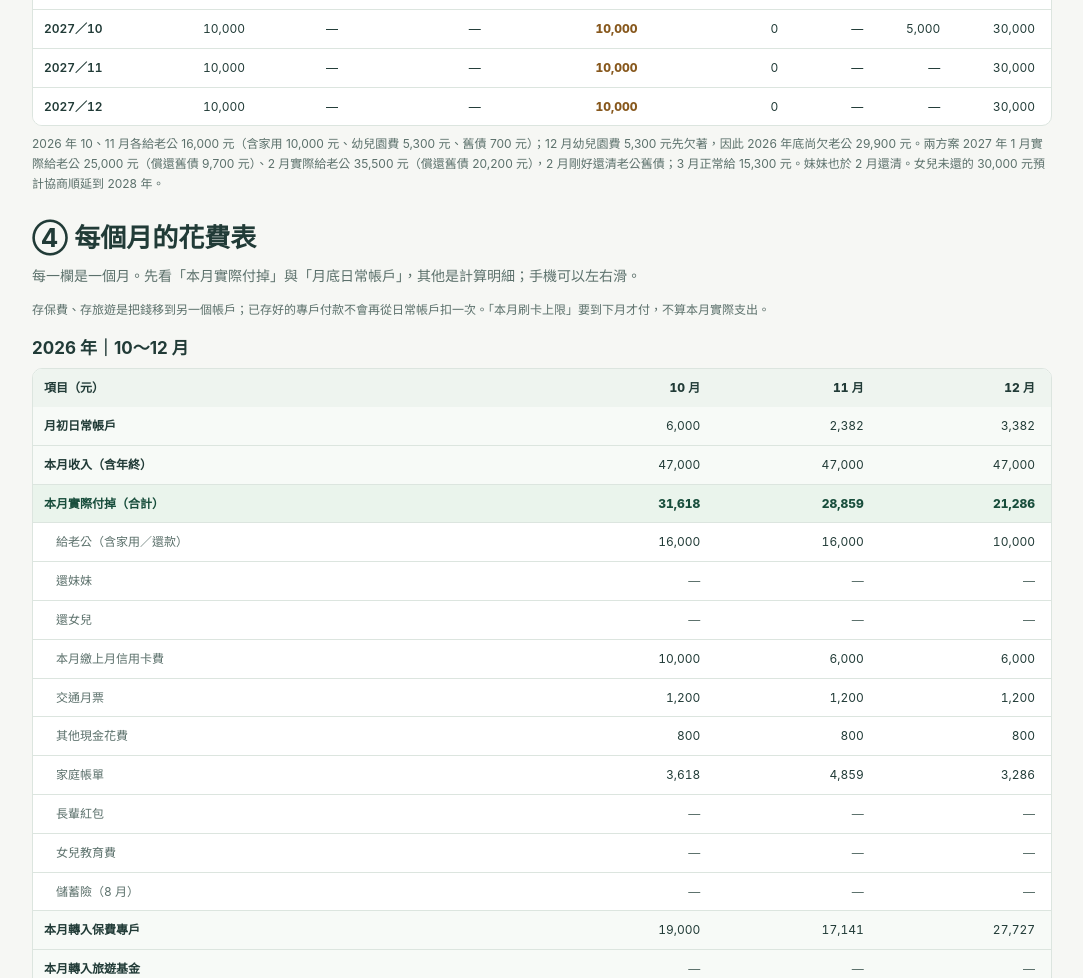
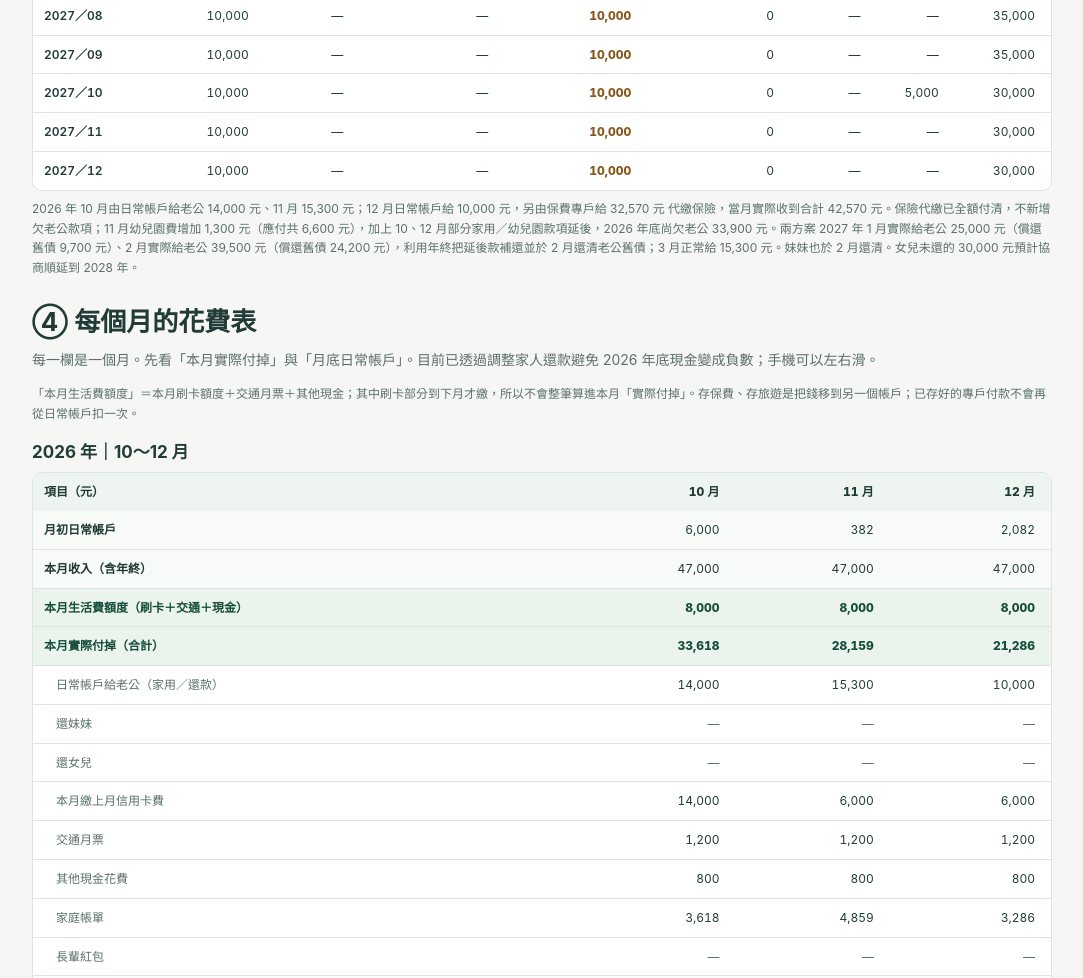
Before and after one commit to im1010ioio/s, a plain HTML site: page index.html in a window 1280 px wide. Shown: the part 1822-2800 px from the top of the page, without its empty margins (98-1181 px from the left). Drawn offline with Linux system fonts and the light colour scheme.

Commit message:
Update index.html

```diff
--- a/index.html
+++ b/index.html
@@ -173,7 +173,7 @@
                     <span>2 月還清老公；妹妹改在 4 月還清，3 月照常出遊。</span>
                 </button>
             </div>
-            <p class="note" id="plan-notice">2026 年 10、11 月每月固定給老公 16,000 元。兩方案 2027 年 1 月實際給老公 25,000 元、2 月 35,500 元，2 月剛好還清舊債，3 月正常付款；B 方案的妹妹欠款安排於 4 月償還，需先取得同意。女兒剩餘 30,000 元預計協商順延到 2028 年。</p>
+            <p class="note" id="plan-notice">為避免年底現金不足，2026 年 10 月由日常帳戶給老公 14,000 元、11 月 15,300 元、12 月 10,000 元；11 月幼兒園費另增加 1,300 元，當月應付幼兒園費共 6,600 元，未付差額併入欠老公金額。12 月另從保費專戶給老公 32,570 元代繳保險，因此當月老公共收到 42,570 元；這筆保費不算還舊債，也不重複扣日常帳戶。兩方案 2027 年 1 月實際給老公 25,000 元、2 月 39,500 元，利用年終補還後於 2 月還清老公舊債，3 月恢復正常付款；B 方案的妹妹欠款安排於 4 月償還，需先取得同意。女兒剩餘 30,000 元預計協商順延到 2028 年。</p>
             <nav class="table-shortcuts" aria-label="跳到計畫內容">
                 <a href="#repayment">還款表</a><a href="#spending">每月花費表</a><a href="#steps">每個月照著做</a>
             </nav>
@@ -212,29 +212,29 @@
         <section id="repayment">
             <h2>③ 給老公、妹妹、女兒的還款表</h2>
             <p class="lead">「實際給老公」是這個月真正付出去的錢；「月底還欠老公」會包含尚未支付、由老公代墊的款項。切換上方 A／B 方案，表格也會一起更新。</p>
-            <p class="note">1 月實付 25,000 元、2 月實付 35,500 元，合計剛好 60,500 元；2 月還清老公舊債。沒有預付下個月，3 月照常付 15,300 元。</p>
+            <p class="note">1 月實付 25,000 元、2 月實付 39,500 元；把 2026 年延後的款項與 11 月新增的 1,300 元幼兒園費一起補還，2 月還清老公舊債。沒有預付下個月，3 月照常付 15,300 元。</p>
             <div class="table-scroll"><table class="money-table ledger-table" aria-label="2026 十月至 2027 十二月家人還款明細">
-                <thead><tr><th scope="col">月份</th><th scope="col">家用<br>應付</th><th scope="col">幼兒園費<br>應付</th><th scope="col">欠老公<br>本月變化</th><th scope="col">實際給老公<br>（含家用、還款）</th><th scope="col">月底還欠老公<br>（含未付代墊）</th><th scope="col">還妹妹</th><th scope="col">還女兒</th><th scope="col">月底還欠<br>家人合計</th></tr></thead>
+                <thead><tr><th scope="col">月份</th><th scope="col">家用<br>應付</th><th scope="col">幼兒園費<br>應付</th><th scope="col">欠老公<br>本月變化</th><th scope="col">實際給老公<br>（含保費代繳）</th><th scope="col">月底還欠老公<br>（含未付代墊）</th><th scope="col">還妹妹</th><th scope="col">還女兒</th><th scope="col">月底還欠<br>家人合計</th></tr></thead>
                 <tbody id="repayment-rows"></tbody>
             </table></div>
-            <p class="table-note" id="repayment-note">10、11 月每月固定給老公 16,000 元；12 月幼兒園費 5,300 元仍暫記欠老公。女兒未還的 30,000 元預計協商順延到 2028 年，尚未清償。</p>
+            <p class="table-note" id="repayment-note">2026 年 10 月由日常帳戶給老公 14,000 元、11 月 15,300 元、12 月 10,000 元；12 月另由保費專戶給老公 32,570 元代繳保險，當月實際收到合計 42,570 元。11 月幼兒園費增加 1,300 元，應付共 6,600 元，未付差額轉為欠老公，2027 年 2 月利用年終補還。女兒未還的 30,000 元預計協商順延到 2028 年，尚未清償。</p>
         </section>
         <section id="spending">
             <h2>④ 每個月的花費表</h2>
-            <p class="lead">每一欄是一個月。先看「本月實際付掉」與「月底日常帳戶」，其他是計算明細；手機可以左右滑。</p>
-            <p class="table-note">存保費、存旅遊是把錢移到另一個帳戶；已存好的專戶付款不會再從日常帳戶扣一次。「本月刷卡上限」要到下月才付，不算本月實際支出。</p>
+            <p class="lead">每一欄是一個月。先看「本月實際付掉」與「月底日常帳戶」。目前已透過調整家人還款避免 2026 年底現金變成負數；手機可以左右滑。</p>
+            <p class="table-note">「本月生活費額度」＝本月刷卡額度＋交通月票＋其他現金；其中刷卡部分到下月才繳，所以不會整筆算進本月「實際付掉」。存保費、存旅遊是把錢移到另一個帳戶；已存好的專戶付款不會再從日常帳戶扣一次。</p>
             <div class="table-block"><h3>2026 年｜10～12 月</h3><div class="table-scroll"><table class="money-table" id="spending-2026" aria-label="2026 年十月至十二月每月收支明細"></table></div></div>
             <div class="table-block"><h3>2027 年｜1～6 月</h3><div class="table-scroll"><table class="money-table" id="spending-2027-a" aria-label="2027 年一月至六月每月收支明細"></table></div></div>
             <div class="table-block"><h3>2027 年｜7～12 月</h3><div class="table-scroll"><table class="money-table" id="spending-2027-b" aria-label="2027 年七月至十二月每月收支明細"></table></div></div>
             <div class="card" style="margin-top: 14px">
                 <strong>另外已放進每月花費的大筆支出</strong>
                 <ul class="simple-list">
-                    <li>一般保費：2026 年 11 月繳 19,000 元、12 月繳 44,868 元；2027 年每月存 5,323 元，由保費專戶付款。</li>
+                    <li>一般保費：2026 年 11 月繳 19,000 元、12 月繳 44,868 元；其中 12 月有 32,570 元交給老公代繳，其餘 12,298 元支付其他保費。2027 年每月存 5,323 元，由保費專戶付款。</li>
                     <li>2027 年 2 月：預估年終 47,000 元，另有長輩紅包 12,000 元。</li>
                     <li>2027 年 8 月：儲蓄險 21,000 元、正音班 10,750 元。</li>
                     <li>2027 年 9 月：教育費預設 17,500 元；10～12 月英文＋安親每月 6,500 元。</li>
                 </ul>
-                <p class="note">緊急金是希望留下的錢，沒有當成新支出；2027 年 12 月新刷的卡費會在 2028 年 1 月付。10 月上月卡費暫估 10,000 元；期初現金 6,000 元已入帳。請先確認付款日與家人還款安排。</p>
+                <p class="note">緊急金是希望留下的錢，沒有當成新支出；2027 年 11 月起生活費提高為 15,000 元，其中刷卡額度 13,000 元、交通月票 1,200 元、其他現金 800 元。12 月新刷的卡費會在 2028 年 1 月付。10 月上月卡費為 14,000 元；期初現金 6,000 元已入帳。為補足原本 2,631 元的年底缺口，10、11 月已調整給老公的金額；11 月另新增幼兒園費 1,300 元，先列入欠老公款項，避免影響年底現金。2026 年 12 月底日常帳戶仍保留約 69 元，不需另外借款補周轉。</p>
             </div>
         </section>
 
@@ -243,10 +243,13 @@
             <p class="lead">每張卡片依序看付款／還款、刷卡額度、保費專戶、旅遊基金、月底日常現金；點開最下方可核對其他收支。專戶付款不會重複扣日常帳戶。</p>
             <div class="card">
                 <div class="row"><span>2026／10～2027／02：每月生活費</span><strong>8,000 元</strong></div>
-                <p class="muted">信用卡最多刷 6,000 元（下月才繳）＋本月交通月票 1,200 元＋其他現金 800 元。10 月繳的上月卡費仍為 10,000 元，新刷卡額度從 11 月帳單開始反映。</p>
+                <p class="muted">信用卡最多刷 6,000 元（下月才繳）＋本月交通月票 1,200 元＋其他現金 800 元。10 月繳的上月卡費為 14,000 元，新刷卡額度從 11 月帳單開始反映。</p>
                 <div class="divider"></div>
-                <div class="row"><span>2027／03 起：每月生活費</span><strong>12,000 元</strong></div>
-                <p class="muted">信用卡最多刷 10,000 元（下月才繳）＋本月交通月票 1,200 元＋其他現金 800 元。2027／03 才提高刷卡額度，所以 4 月才開始繳 10,000 元卡費。</p>
+                <div class="row"><span>2027／03～10：每月生活費</span><strong>12,000 元</strong></div>
+                <p class="muted">信用卡最多刷 10,000 元（下月才繳）＋本月交通月票 1,200 元＋其他現金 800 元。2027／03 提高刷卡額度，所以 4 月開始繳 10,000 元卡費。</p>
+                <div class="divider"></div>
+                <div class="row"><span>2027／11 起：每月生活費</span><strong>15,000 元</strong></div>
+                <p class="muted">信用卡最多刷 13,000 元（下月才繳）＋本月交通月票 1,200 元＋其他現金 800 元。11 月開始提高生活費，因此 12 月繳 13,000 元卡費；12 月新刷的 13,000 元則於 2028 年 1 月繳。</p>
             </div>
             <nav class="years" aria-label="跳到年份"><a href="#year-2026">看 2026 年</a><a href="#year-2027">看 2027 年</a></nav>
             <h3 class="year-title" id="year-2026">2026 年｜10～12 月</h3>
@@ -270,7 +273,7 @@
                 B: {4:[11000,0],7:[0,5000],10:[0,5000],11:[0,5000],12:[0,5000]}
             };
             let active = "A";
-            const husbandPayment = 16000;
+            const husbandPayments2026 = {10: 14000, 11: 15300, 12: 10000};
 
             function travelSchedule(plan, amount) {
                 if (plan === "B") {
@@ -315,21 +318,30 @@
                         throw new Error("專戶或欠款計算出現負數，請檢查安排。");
                     }
                     rows.push({
-                        ...p, start, paid, daily, insuranceStart, insurance, travelStart, travel,
+                        ...p,
+                        husbandInsuranceDue: p.husbandInsuranceDue || 0,
+                        husbandInsurancePaid: p.husbandInsurancePaid || 0,
+                        husbandTotalReceived: p.husbandPaid + (p.husbandInsurancePaid || 0),
+                        start, paid, daily, insuranceStart, insurance, travelStart, travel,
                         debt: {...debt}, debtTotal: debt.husband + debt.sister + debt.daughter,
                         totalWithoutInsurance: daily + travel
                     });
                 }
 
                 for (let m = 10; m <= 12; m += 1) {
-                    const husbandPaid = m === 12 ? 10000 : husbandPayment;
-                    const cardPaid = m === 10 ? 10000 : 6000;
+                    const husbandPaid = husbandPayments2026[m];
+                    const cardPaid = m === 10 ? 14000 : 6000;
                     const bills = m === 10 ? 3618 : m === 11 ? 4859 : 3286;
                     const insuranceDeposit = m === 10 ? 19000 : m === 11 ? 17141 : 27727;
                     const insurancePaid = m === 11 ? 19000 : m === 12 ? 44868 : 0;
+                    const husbandInsuranceDue = m === 12 ? 32570 : 0;
+                    const husbandInsurancePaid = m === 12 ? 32570 : 0;
                     add({
-                        year: 2026, month: m, income: 47000, cardNew: 6000, cardPaid, kindergartenDue: 5300,
-                        husbandPaid, husbandDebtChange: m === 12 ? 5300 : -(husbandPayment - 15300),
+                        year: 2026, month: m, income: 47000, cardNew: 6000, cardPaid, kindergartenDue: m === 11 ? 6600 : 5300,
+                        husbandPaid,
+                        husbandInsuranceDue,
+                        husbandInsurancePaid,
+                        husbandDebtChange: 10000 + (m === 11 ? 6600 : 5300) + husbandInsuranceDue - husbandPaid - husbandInsurancePaid,
                         sisterPaid: 0, daughterPaid: 0, insuranceDeposit, insurancePaid,
                         travelDeposit: 0, travelPaid: 0,
                         expenses: [
@@ -345,7 +357,7 @@
 
                 for (let m = 1; m <= 12; m += 1) {
                     const [sisterPaid, daughterPaid] = repayments[plan][m] || [0,0];
-                    // 1 月實付 25,000 元；2 月實付 35,500 元，剛好還清 29,900 元舊債；不跨月預付。
+                    // 1 月實付 25,000 元；2 月以年終補還 2026 年延後款與 11 月新增幼兒園費，實付 39,500 元並還清老公舊債；不跨月預付。
                     let husbandDebtPaid = 0;
                     if (m === 1) husbandDebtPaid = Math.min(9700, debt.husband);
                     if (m === 2) husbandDebtPaid = debt.husband;
@@ -355,8 +367,8 @@
                     const savingsInsurance = m === 8 ? 21000 : 0;
                     const redEnvelope = m === 2 ? 12000 : 0;
                     const income = m === 2 ? 94000 : 47000;
-                    const cardPaid = m <= 3 ? 6000 : 10000;
-                    const cardNew = m <= 2 ? 6000 : 10000;
+                    const cardPaid = m <= 3 ? 6000 : m === 12 ? 13000 : 10000;
+                    const cardNew = m <= 2 ? 6000 : m >= 11 ? 13000 : 10000;
                     const bills = commonBills[m - 1];
                     const travelDeposit = schedule[m] || 0;
                     const travelPaid = (plan === "A" && m === 12) || (plan === "B" && m === 3) ? tripCash : 0;
@@ -377,6 +389,7 @@
                     const tag = travelPaid ? "日本旅行" : m === 2 ? "年終入帳" : m === 8 ? "儲蓄險、正音班" : m === 9 ? "開學費" : m === 11 || m === 12 ? "年底保費" : "";
                     add({
                         year: 2027, month: m, income, cardNew, cardPaid, husbandPaid, kindergartenDue: kindergarten,
+                        husbandInsuranceDue: 0, husbandInsurancePaid: 0,
                         husbandDebtChange: -husbandDebtPaid, sisterPaid, daughterPaid,
                         insuranceDeposit, insurancePaid, travelDeposit, travelPaid, expenses, tag
                     });
@@ -387,11 +400,9 @@
             function statusMessage(r, cfg, plan) {
                 const problems = [];
                 const firstNegative = r.rows.find(x => x.daily < 0);
-                const december2026 = r.rows[2];
-                if (december2026.daily < 0) problems.push(`2026 年底缺 ${money(-december2026.daily)}，期初 6,000 元已使用；需新增現金、降低支出或協商調整付款，不能直接照表執行。`);
+                if (firstNegative) problems.push(`${firstNegative.year}／${String(firstNegative.month).padStart(2,"0")} 的安排會超過日常帳戶可用現金，請再調整付款或還款時程。`);
                 const firstTight = r.rows.filter(x => x.daily >= 0 && x.daily < 10000).sort((a, b) => a.daily - b.daily)[0];
-                if (firstNegative) problems.push(`${firstNegative.year}／${String(firstNegative.month).padStart(2,"0")} 日常帳戶會少 ${money(-firstNegative.daily)}；這組數字還不能直接照做。`);
-                else if (firstTight) problems.push(`${firstTight.year}／${String(firstTight.month).padStart(2,"0")} 日常帳戶只剩 ${money(firstTight.daily)}，周轉偏緊。`);
+                if (firstTight) problems.push(`${firstTight.year}／${String(firstTight.month).padStart(2,"0")} 日常帳戶只剩 ${money(firstTight.daily)}，可用現金偏緊。`);
                 if (r.last.daily < cfg.emergency) problems.push(`年底距離想留下的緊急金還差 ${money(cfg.emergency - r.last.daily)}。`);
                 else if (r.last.daily - cfg.emergency < 5000) problems.push(`年底留下緊急金後，只多 ${money(r.last.daily - cfg.emergency)}，額外開銷的空間很小。`);
                 if (plan === "B" && r.tripCash) problems.push("B 方案 2 月還清老公，妹妹 11,000 元改為 4 月還清，必須取得妹妹同意；3 月旅費須等 3 月薪水入帳後才能補齊，機票或住宿若需提早付款，要另外安排。");
@@ -409,7 +420,7 @@
                 const husbandDebtPaid = Math.max(0, -r.husbandDebtChange);
                 let husbandExplain = `含家用 10,000 元`;
                 if (r.year === 2026 && r.month === 12) {
-                    husbandExplain += `；幼兒園費 5,300 元暫未付，改列欠款。本月未另還舊債。`;
+                    husbandExplain = `日常帳戶給 ${money(r.husbandPaid)}；另由保費專戶給 ${money(r.husbandInsurancePaid)} 代繳保險。幼兒園費 5,300 元暫未付，改列欠款；本月未另還舊債。`;
                 } else {
                     if (r.kindergartenDue) husbandExplain += `、幼兒園費 ${fmt(r.kindergartenDue)} 元`;
                     husbandExplain += husbandDebtPaid ? `；另還老公舊債 ${money(husbandDebtPaid)}。` : `；本月沒有額外償還老公舊債。`;
@@ -440,7 +451,12 @@
                 accounting += item("轉入保費專戶", r.insuranceDeposit, true);
                 accounting += item("轉入旅遊基金", r.travelDeposit, true);
                 accounting += `<div class="row end"><span>＝月底日常帳戶</span><strong class="${r.daily < 0 ? "red" : ""}">${money(r.daily)}</strong></div>`;
-                const insurancePayment = r.insurancePaid ? `<div class="month-support">${item("本月實繳（由保費專戶支付）", r.insurancePaid)}</div>` : "";
+                let insurancePayment = r.insurancePaid ? `<div class="month-support">${item("本月實繳（由保費專戶支付）", r.insurancePaid)}` : "";
+                if (r.husbandInsurancePaid) {
+                    insurancePayment += item("其中交給老公代繳保險", r.husbandInsurancePaid);
+                    insurancePayment += item("其他保費", r.insurancePaid - r.husbandInsurancePaid);
+                }
+                insurancePayment += r.insurancePaid ? `</div>` : "";
                 const travelPayment = r.travelPaid ? `<div class="month-support">${item("本月旅費實付（由旅遊基金支付）", r.travelPaid)}</div>` : "";
                 const transit = r.expenses.find(e => e.key === "transit")?.amount || 0;
                 const cashSpend = r.expenses.find(e => e.key === "cash")?.amount || 0;
@@ -448,7 +464,7 @@
                 return `<article class="month">
                     <div class="month-head"><h3>${date}</h3>${r.tag ? `<span class="pill">${r.tag}</span>` : ""}</div>
                     <div class="month-section">
-                        <div class="month-main"><span class="month-label">01｜付款／還款（給誰）</span><strong class="month-amount">老公 ${money(r.husbandPaid)}</strong></div>
+                        <div class="month-main"><span class="month-label">01｜付款／還款（給誰）</span><strong class="month-amount">老公 ${money(r.husbandTotalReceived)}</strong></div>
                         <p class="month-sub">${husbandExplain}</p>
                         ${otherRepayments ? `<div class="month-support">${otherRepayments}</div>` : ""}
                         <p class="month-sub">月底三人借款合計尚欠 ${money(r.debtTotal)}。</p>
@@ -490,8 +506,9 @@
                 const dataRows = [
                     ["月初日常帳戶", r => r.start, "soft"],
                     ["本月收入（含年終）", r => r.income, "soft"],
+                    ["本月生活費額度（刷卡＋交通＋現金）", r => r.cardNew + expenseAmount(r, "transit") + expenseAmount(r, "cash"), "major"],
                     ["本月實際付掉（合計）", r => r.paid, "major"],
-                    ["給老公（含家用／還款）", r => expenseAmount(r, "husband"), "minor"],
+                    ["日常帳戶給老公（家用／還款）", r => expenseAmount(r, "husband"), "minor"],
                     ["還妹妹", r => expenseAmount(r, "sister"), "minor"],
                     ["還女兒", r => expenseAmount(r, "daughter"), "minor"],
                     ["本月繳上月信用卡費", r => expenseAmount(r, "card"), "minor"],
@@ -506,6 +523,7 @@
                     ["月底日常帳戶剩餘", r => r.daily, "major"],
                     ["本月可刷卡上限（下月繳；參考）", r => r.cardNew, "soft"],
                     ["從保費專戶支付（不重扣）", r => r.insurancePaid, "soft"],
+                    ["其中交給老公代繳保險", r => r.husbandInsurancePaid, "minor"],
                     ["從旅遊基金支付（不重扣）", r => r.travelPaid, "soft"],
                     ["月底保費專戶剩餘", r => r.insurance, "soft"],
                     ["月底旅遊基金剩餘", r => r.travel, "soft"],
@@ -525,7 +543,7 @@
                 for (const r of rows) {
                     if (r.year !== currentYear) {
                         currentYear = r.year;
-                        html += `<tr class="group"><td colspan="9">${currentYear} 年${currentYear === 2027 ? `｜方案 ${active}` : `｜10、11 月每月給老公 ${fmt(husbandPayment)} 元`}</td></tr>`;
+                        html += `<tr class="group"><td colspan="9">${currentYear} 年${currentYear === 2027 ? `｜方案 ${active}` : `｜10 月給老公 ${fmt(husbandPayments2026[10])} 元、11 月 ${fmt(husbandPayments2026[11])} 元、12 月合計 42,570 元（其中保費專戶 32,570 元）`}</td></tr>`;
                     }
                     let husbandChange = r.husbandDebtChange > 0 ? `新增欠款 ${fmt(r.husbandDebtChange)}` :
                         r.husbandDebtChange < 0 ? `還款 ${fmt(-r.husbandDebtChange)}` :
@@ -535,7 +553,7 @@
                         <th scope="row">${r.year}／${String(r.month).padStart(2,"0")}</th>
                         <td>10,000</td><td>${show(r.kindergartenDue)}</td>
                         <td class="${r.husbandDebtChange > 0 ? "minus" : ""}">${husbandChange}</td>
-                        <td class="husband-paid">${fmt(r.husbandPaid)}</td>
+                        <td class="husband-paid">${fmt(r.husbandTotalReceived)}</td>
                         <td>${fmt(r.debt.husband)}</td><td>${show(r.sisterPaid)}</td>
                         <td>${show(r.daughterPaid)}</td><td>${fmt(r.debtTotal)}</td>
                     </tr>`;
@@ -555,7 +573,7 @@
                 $("year-end").className = result.rows.some(r => r.daily < 0) ? "red" : yearEnd < cfg.emergency ? "amber" : "green";
                 $("free-money").textContent = `${free < 0 ? "不足 " : ""}${money(Math.abs(free))}`;
                 $("free-money").className = free < 0 ? "red" : free < 5000 ? "amber" : "green";
-                $("reserve-help").textContent = `想留 ${money(cfg.emergency)}，已包含在左邊的現金中，沒有多扣一次`;
+                $("reserve-help").textContent = `想留 ${money(cfg.emergency)}，已包含在左邊的日常帳戶現金中`;
                 $("debt-end").textContent = money(result.last.debtTotal);
                 $("debt-help").textContent = `原試算：女兒欠款 ${money(result.last.debt.daughter)} 延至 2028 年（需協商）`;
                 $("trip-total").textContent = money(cfg.trip);
@@ -565,11 +583,11 @@
                 $("trip-schedule").textContent = `存錢安排：${scheduled.length ? scheduled.join("、") : "沒有需要再存的台幣"}。`;
                 $("trip-timing").textContent = active === "A" ?
                     "A 方案：2027 年 11 月底先存好，12 月旅行時從旅遊基金付款。" :
-                    "B 方案：1 月實際給老公 25,000 元、2 月 35,500 元，2 月還清老公舊債，另存旅費 20,000 元；3 月薪水入帳後補齊旅費，妹妹 11,000 元安排 4 月還清（需先同意）。提前訂房、買機票要另外確認付款日。";
+                    "B 方案：1 月實際給老公 25,000 元、2 月 39,500 元，利用年終補還 2026 年延後款與 11 月新增幼兒園費並還清老公舊債，另存旅費 20,000 元；3 月薪水入帳後補齊旅費，妹妹 11,000 元安排 4 月還清（需先同意）。提前訂房、買機票要另外確認付款日。";
                 const oct = result.rows[0];
                 const nov = result.rows[1];
                 const dec = result.rows[2];
-                $("repayment-note").textContent = `2026 年 10、11 月各給老公 ${money(husbandPayment)}（含家用 10,000 元、幼兒園費 5,300 元${husbandPayment > 15300 ? `、舊債 ${fmt(husbandPayment - 15300)} 元` : ""}）；12 月幼兒園費 5,300 元先欠著，因此 2026 年底尚欠老公 ${money(dec.debt.husband)}。兩方案 2027 年 1 月實際給老公 25,000 元（償還舊債 9,700 元）、2 月實際給老公 35,500 元（償還舊債 20,200 元），2 月剛好還清老公舊債；3 月正常給 15,300 元。${active === "B" ? "妹妹 11,000 元延至 4 月（須先取得同意）。" : "妹妹也於 2 月還清。"}女兒未還的 30,000 元預計協商順延到 2028 年。`;
+                $("repayment-note").textContent = `2026 年 10 月由日常帳戶給老公 ${money(oct.husbandPaid)}、11 月 ${money(nov.husbandPaid)}；12 月日常帳戶給 ${money(dec.husbandPaid)}，另由保費專戶給 ${money(dec.husbandInsurancePaid)} 代繳保險，當月實際收到合計 ${money(dec.husbandTotalReceived)}。保險代繳已全額付清，不新增欠老公款項；11 月幼兒園費增加 1,300 元（應付共 6,600 元），加上 10、12 月部分家用／幼兒園款項延後，2026 年底尚欠老公 ${money(dec.debt.husband)}。兩方案 2027 年 1 月實際給老公 25,000 元（償還舊債 9,700 元）、2 月實際給老公 39,500 元（償還舊債 24,200 元），利用年終把延後款補還並於 2 月還清老公舊債；3 月正常給 15,300 元。${active === "B" ? "妹妹 11,000 元延至 4 月（須先取得同意）。" : "妹妹也於 2 月還清。"}女兒未還的 30,000 元預計協商順延到 2028 年。`;
                 $("warnings").textContent = statusMessage(result, cfg, active);
                 $("warnings").className = `note ${result.rows.some(r => r.daily < 0) ? "negative" : ""}`;
                 $("months-2026").innerHTML = result.rows.filter(r => r.year === 2026).map(card).join("");
```
